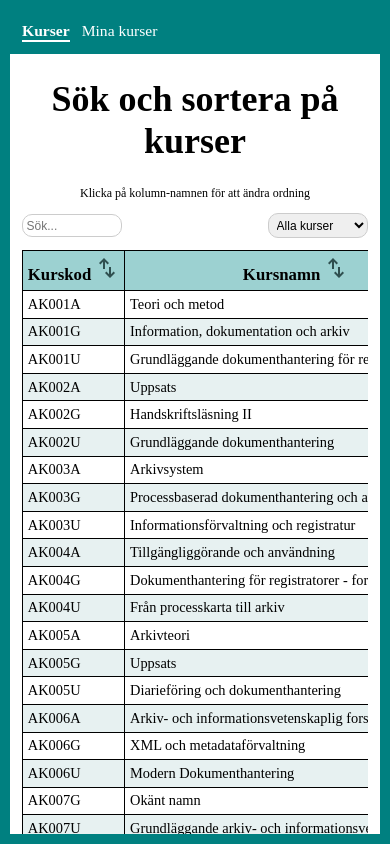
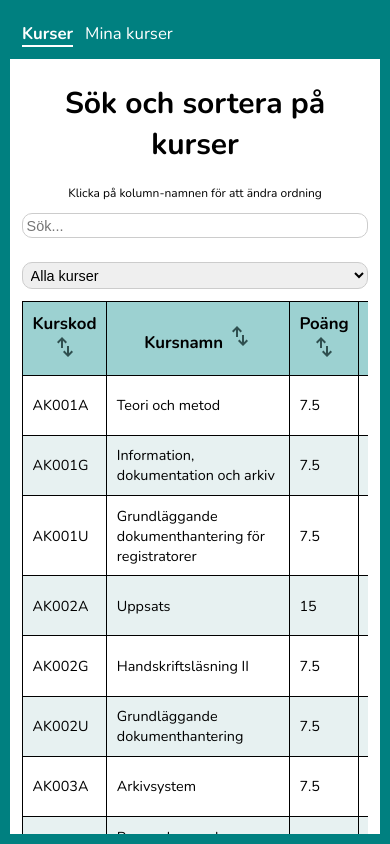
Before and after one commit to Kiim94/Projekt-Typescript, an Angular app: page /courses in a window 390 px wide. Built offline with nearby package versions, Linux system fonts and the light colour scheme.

Commit message:
Ändrat lite styling/storlek på font + table

```diff
--- a/src/app/courses/courses.html
+++ b/src/app/courses/courses.html
@@ -31,8 +31,8 @@
               <tr>
                 <th (click)="sortBy('courseCode')">Kurskod <svg xmlns="http://www.w3.org/2000/svg" height="24px" viewBox="0 -960 960 960" width="24px" fill="#2f4f4f"><path d="M320-440v-287L217-624l-57-56 200-200 200 200-57 56-103-103v287h-80ZM600-80 400-280l57-56 103 103v-287h80v287l103-103 57 56L600-80Z"/></svg></th>
                 <th (click)="sortBy('courseName')">Kursnamn <svg xmlns="http://www.w3.org/2000/svg" height="24px" viewBox="0 -960 960 960" width="24px" fill="#2f4f4f"><path d="M320-440v-287L217-624l-57-56 200-200 200 200-57 56-103-103v287h-80ZM600-80 400-280l57-56 103 103v-287h80v287l103-103 57 56L600-80Z"/></svg></th>
+                <th (click)="sortBy('points')">Poäng<svg xmlns="http://www.w3.org/2000/svg" height="24px" viewBox="0 -960 960 960" width="24px" fill="#2f4f4f"><path d="M320-440v-287L217-624l-57-56 200-200 200 200-57 56-103-103v287h-80ZM600-80 400-280l57-56 103 103v-287h80v287l103-103 57 56L600-80Z"/></svg></th>
                 <th (click)="sortBy('level')">Nivå <svg xmlns="http://www.w3.org/2000/svg" height="24px" viewBox="0 -960 960 960" width="24px" fill="#2f4f4f"><path d="M320-440v-287L217-624l-57-56 200-200 200 200-57 56-103-103v287h-80ZM600-80 400-280l57-56 103 103v-287h80v287l103-103 57 56L600-80Z"/></svg></th>
-                <th (click)="sortBy('points')">Poäng<svg xmlns="http://www.w3.org/2000/svg" height="24px" viewBox="0 -960 960 960" width="24px" fill="#2f4f4f"><path d="M320-440v-287L217-624l-57-56 200-200 200 200-57 56-103-103v287h-80ZM600-80 400-280l57-56 103 103v-287h80v287l103-103 57 56L600-80Z"/></svg></th>
                 <th (click)="sortBy('subject')">Ämne <svg xmlns="http://www.w3.org/2000/svg" height="24px" viewBox="0 -960 960 960" width="24px" fill="#2f4f4f"><path d="M320-440v-287L217-624l-57-56 200-200 200 200-57 56-103-103v287h-80ZM600-80 400-280l57-56 103 103v-287h80v287l103-103 57 56L600-80Z"/></svg></th>
                 <th>Lägg till</th>
               </tr>
@@ -44,8 +44,8 @@
                 <tr>
                   <td>{{ course.courseCode }}</td>
                   <td>{{ course.courseName }}</td>
+                  <td>{{course.points}}</td>
                   <td>{{ course.level }}</td>
-                  <td>{{course.points}}</td>
                   <td>{{ course.subject }}</td>
                   <td>
                     <span class="remove" (click)="addToSchedule(course)">Lägg till</span>
--- a/src/app/courses/courses.scss
+++ b/src/app/courses/courses.scss
@@ -8,7 +8,7 @@
     display:flex;
     justify-content:space-between;
     align-items:center;
-    width:100%;
+    gap:2rem;
 }
 
 .message{
@@ -16,12 +16,12 @@
     margin-bottom:1rem;
     font-weight:bold;
 }
-select{
-    max-width:150px;
-}
+
 input, select{
+    width:100%;
+    max-width:300px;
     margin-bottom:1rem;
-    font-size:1rem;
+    font-size:1.2rem;
     padding:0.3rem;
     border-radius:10px;
     border: 1px solid #ccc;
@@ -38,6 +38,7 @@ input, select{
 tr:nth-child(even){
     background-color: rgb(231, 241, 241);
 }
+
 .remove{
     color:red;
     cursor:pointer;
@@ -47,9 +48,6 @@ tr:nth-child(even){
         color: crimson;
         font-style:italic;
     }
-}
-th:nth-child(2), td:nth-child(2){
-    width:35%;
 }
 
 .pagination{
@@ -85,8 +83,13 @@ th:nth-child(2), td:nth-child(2){
 .error{
     color:red;
 }
-@media (max-width: 599px){
+@media (max-width: 600px){
+    #inpSel{
+        flex-direction:column;
+        gap: 1rem;
+    }
     input, select{
-        max-width:100px;
+        width:100%;
+        max-width:none;
     }
 }
--- a/src/app/navbar/navbar.scss
+++ b/src/app/navbar/navbar.scss
@@ -5,7 +5,7 @@ nav{
     background-color:teal;
     a{
         text-decoration:none;
-        font-size:1.3rem;
+        font-size:1.4rem;
         color:white;
         &.active{
             font-weight:bold;
--- a/src/app/schedule/schedule.html
+++ b/src/app/schedule/schedule.html
@@ -1,13 +1,14 @@
 <div class="content">
 
     <h1>Mitt ramschema</h1>
-    <p>Totala högskolepoäng: {{ totalpoints() }}</p>
+    <p style="font-size:1.2rem"><strong>Totala högskolepoäng:</strong> {{ totalpoints() }}</p>
     <div class="tableWrap">
         <table class="table">
             <thead>
                 <tr>
                 <th (click)="sortBy('courseCode')">Kurskod <svg xmlns="http://www.w3.org/2000/svg" height="24px" viewBox="0 -960 960 960" width="24px" fill="#2f4f4f"><path d="M320-440v-287L217-624l-57-56 200-200 200 200-57 56-103-103v287h-80ZM600-80 400-280l57-56 103 103v-287h80v287l103-103 57 56L600-80Z"/></svg></th>
                 <th (click)="sortBy('courseName')">Kursnamn <svg xmlns="http://www.w3.org/2000/svg" height="24px" viewBox="0 -960 960 960" width="24px" fill="#2f4f4f"><path d="M320-440v-287L217-624l-57-56 200-200 200 200-57 56-103-103v287h-80ZM600-80 400-280l57-56 103 103v-287h80v287l103-103 57 56L600-80Z"/></svg></th>
+                <th (click)="sortBy('points')">Poäng<svg xmlns="http://www.w3.org/2000/svg" height="24px" viewBox="0 -960 960 960" width="24px" fill="#2f4f4f"><path d="M320-440v-287L217-624l-57-56 200-200 200 200-57 56-103-103v287h-80ZM600-80 400-280l57-56 103 103v-287h80v287l103-103 57 56L600-80Z"/></svg></th>
                 <th (click)="sortBy('level')">Nivå <svg xmlns="http://www.w3.org/2000/svg" height="24px" viewBox="0 -960 960 960" width="24px" fill="#2f4f4f"><path d="M320-440v-287L217-624l-57-56 200-200 200 200-57 56-103-103v287h-80ZM600-80 400-280l57-56 103 103v-287h80v287l103-103 57 56L600-80Z"/></svg></th>
                 <th (click)="sortBy('subject')">Ämne <svg xmlns="http://www.w3.org/2000/svg" height="24px" viewBox="0 -960 960 960" width="24px" fill="#2f4f4f"><path d="M320-440v-287L217-624l-57-56 200-200 200 200-57 56-103-103v287h-80ZM600-80 400-280l57-56 103 103v-287h80v287l103-103 57 56L600-80Z"/></svg></th>
                 <th>Ta bort</th>
@@ -18,8 +19,8 @@
                 <tr>
                     <td>{{course.courseCode}}</td>
                     <td>{{course.courseName}}</td>
+                    <td>{{course.points}}</td>
                     <td>{{course.level}}</td>
-                    <td>{{course.points}}</td>
                     <td>{{course.subject}}</td>
                     <td><span class="remove" (click)="removeCourse(course.courseCode)">Ta bort</span></td>
                 </tr>
--- a/src/app/schedule/schedule.scss
+++ b/src/app/schedule/schedule.scss
@@ -18,8 +18,9 @@ tr:nth-child(even){
     background-color: rgb(231, 241, 241);
 }
 th:nth-child(2), td:nth-child(2){
-    width:35%;
+    width:25%;
 }
+
 .sortBy, th{
     cursor: pointer;
         &:hover{
--- a/src/index.html
+++ b/src/index.html
@@ -5,6 +5,7 @@
   <title>Projektuppgift</title>
   <base href="/">
   <meta name="viewport" content="width=device-width, initial-scale=1">
+  <link href="https://fonts.googleapis.com/css2?family=Nunito:wght@300;400;600;700&display=swap" rel="stylesheet">
   <link rel="icon" type="image/x-icon" href="favicon.ico">
 </head>
 <body>
--- a/src/styles.scss
+++ b/src/styles.scss
@@ -7,6 +7,7 @@ html{
 }
 body{
     box-sizing:border-box;
+    font-family: "Nunito", sans-serif;
 }
 html, body{
     margin:0;
@@ -15,7 +16,7 @@ html, body{
 }
 h1{
     text-align:center;
-    font-size:3rem;
+    font-size:2.5rem;
 }
 
 .table{
@@ -29,12 +30,14 @@ h1{
     height:auto;
     border: 1px solid black;
     padding:1rem;
-    white-space: nowrap;
+
 }
+
 .table th{
     font-size:1.4rem;
     background:rgb(156,209,209);
 }
+
 
 //div runt båda tabeller. Satt globalt pga att det är exakt samma styling
 .tableWrap{
@@ -43,7 +46,7 @@ h1{
     overflow-x: auto;
 
     //detta ska ge mer mjuk scroll på mobil
-    -webkit-overflow-scrollning: touch;
+    -webkit-overflow-scrolling: touch;
 }
 
 app-root{
@@ -59,14 +62,17 @@ app-root{
         font-size:14px;
     }
     .table th, .table td{
-        padding:0.6rem;
+        padding:0.8rem;
+    }
+    .table td:nth-child(6),
+    .table th:nth-child(6) {
+    text-align: center;
+    padding: 0.4rem;
+    white-space: nowrap;
     }
 }
 @media (max-width: 599px){
     html{
         font-size:12px;
     }
-    .table th, .table td{
-        padding:0.4rem;
-    }
 }
```
